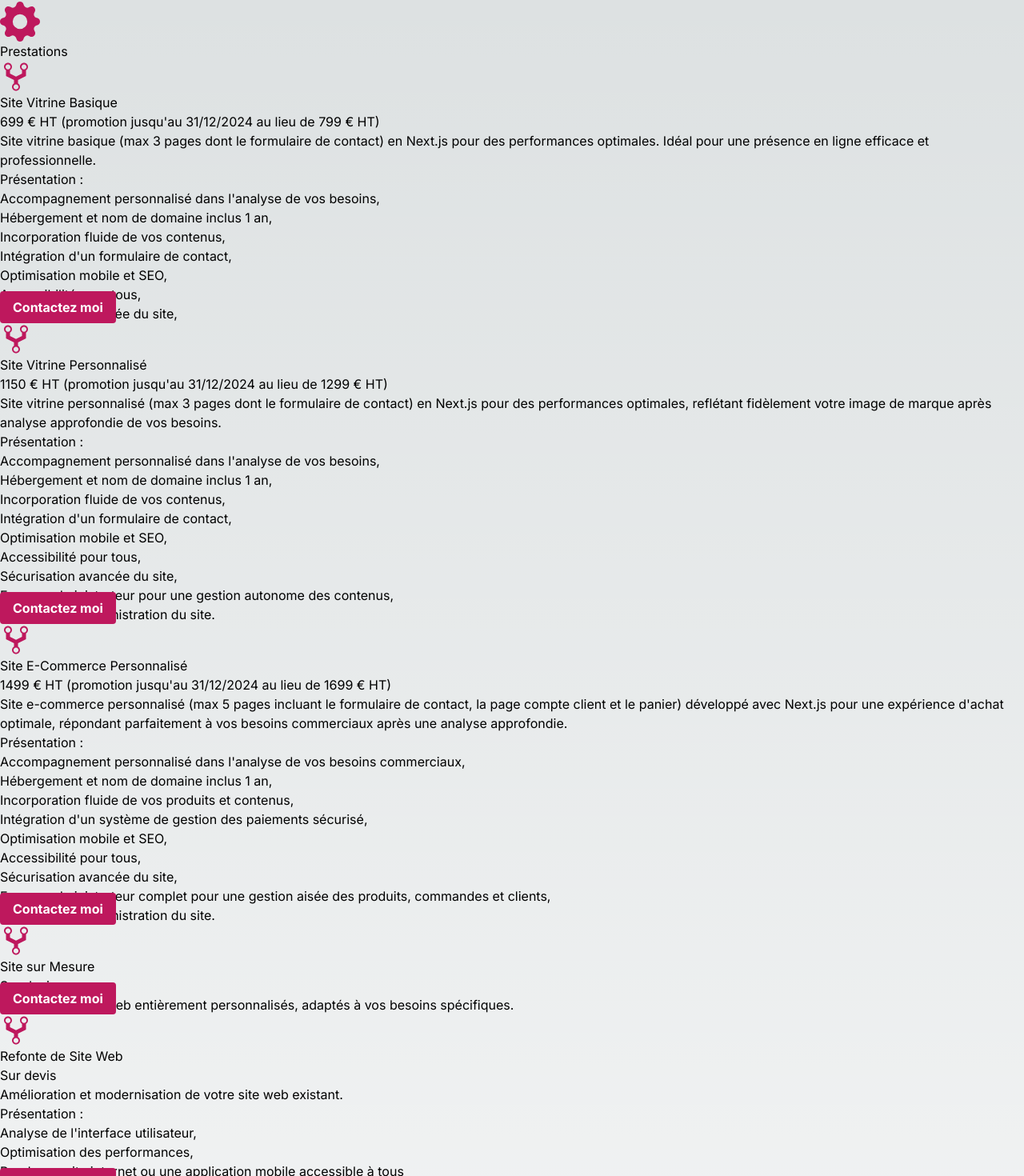
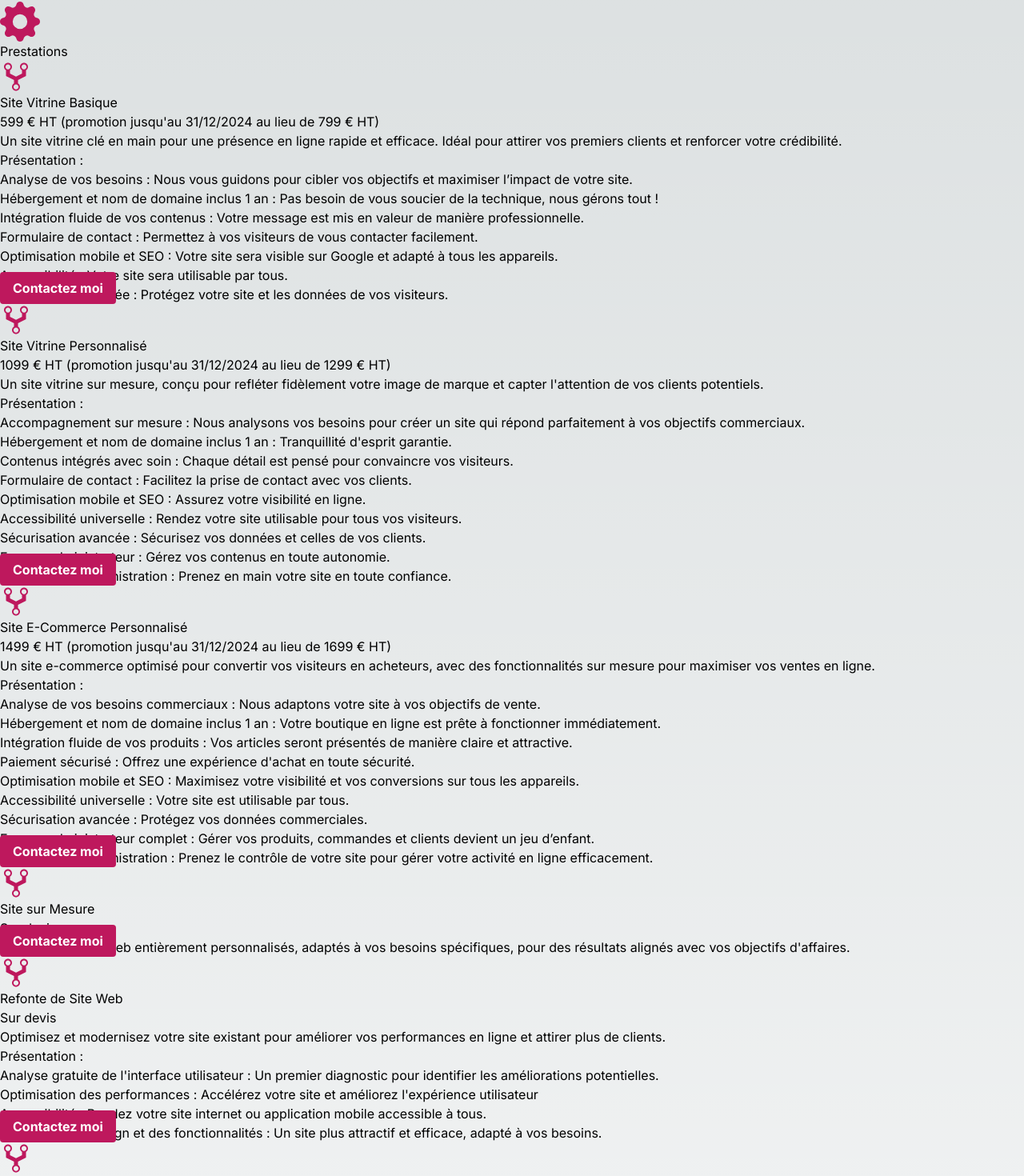
Before and after one commit to PriscilliaAmmeux/my_portfolio, a Next.js app: page /prestations in a window 1280 px wide. Shown: the part 562-2032 px from the top of the page at 80% size. Built offline with nearby package versions, Linux system fonts and the light colour scheme; a web font is replaced by a local one.

Commit message:
v2 prestations

```diff
--- a/src/app/ui/listPrestations/listPrestations.tsx
+++ b/src/app/ui/listPrestations/listPrestations.tsx
@@ -42,6 +42,13 @@ export default function ListPrestations() {
                     <PrestationList list={prestation.presentation} />
                   </>
                 )}
+              {prestation.url && (
+                <li className="mt-2 mb-2">
+                  <a href={prestation.url} className="text-blue-500 underline">
+                    En savoir plus ici
+                  </a>
+                </li>
+              )}
             </ul>
           </div>
         </Card>
--- a/src/data/prestations.json
+++ b/src/data/prestations.json
@@ -2,90 +2,124 @@
   {
     "id": 1,
     "title": "Site Vitrine Basique",
-    "price": "699 € HT (promotion jusqu'au 31/12/2024 au lieu de 799 € HT)",
-    "description": "Site vitrine basique (max 3 pages dont le formulaire de contact)  en Next.js pour des performances optimales. Idéal pour une présence en ligne efficace et professionnelle.",
+    "price": "599 € HT (promotion jusqu'au 31/12/2024 au lieu de 799 € HT)",
+    "description": "Un site vitrine clé en main pour une présence en ligne rapide et efficace. Idéal pour attirer vos premiers clients et renforcer votre crédibilité.",
     "presentation": [
       {
-        "content": "Accompagnement personnalisé dans l'analyse de vos besoins,"
+        "content": "Analyse de vos besoins : Nous vous guidons pour cibler vos objectifs et maximiser l’impact de votre site."
       },
-      { "content": "Hébergement et nom de domaine inclus 1 an," },
-      { "content": "Incorporation fluide de vos contenus," },
-      { "content": "Intégration d'un formulaire de contact," },
-      { "content": "Optimisation mobile et SEO," },
-      { "content": "Accessibilité pour tous," },
-      { "content": "Sécurisation avancée du site," }
+      {
+        "content": "Hébergement et nom de domaine inclus 1 an : Pas besoin de vous soucier de la technique, nous gérons tout !"
+      },
+      {
+        "content": "Intégration fluide de vos contenus : Votre message est mis en valeur de manière professionnelle."
+      },
+      {
+        "content": "Formulaire de contact : Permettez à vos visiteurs de vous contacter facilement."
+      },
+      {
+        "content": "Optimisation mobile et SEO : Votre site sera visible sur Google et adapté à tous les appareils."
+      },
+      { "content": "Accessibilité : Votre site sera utilisable par tous." },
+      {
+        "content": "Sécurisation avancée : Protégez votre site et les données de vos visiteurs."
+      }
     ]
   },
 
   {
     "id": 2,
     "title": "Site Vitrine Personnalisé",
-    "price": "1150 € HT (promotion jusqu'au 31/12/2024 au lieu de 1299 € HT)",
-    "description": "Site vitrine personnalisé (max 3 pages dont le formulaire de contact) en Next.js pour des performances optimales, reflétant fidèlement votre image de marque après analyse approfondie de vos besoins.",
+    "price": "1099 € HT (promotion jusqu'au 31/12/2024 au lieu de 1299 € HT)",
+    "description": "Un site vitrine sur mesure, conçu pour refléter fidèlement votre image de marque et capter l'attention de vos clients potentiels.",
     "presentation": [
       {
-        "content": "Accompagnement personnalisé dans l'analyse de vos besoins,"
+        "content": "Accompagnement sur mesure : Nous analysons vos besoins pour créer un site qui répond parfaitement à vos objectifs commerciaux."
       },
-      { "content": "Hébergement et nom de domaine inclus 1 an," },
-      { "content": "Incorporation fluide de vos contenus," },
-      { "content": "Intégration d'un formulaire de contact," },
-      { "content": "Optimisation mobile et SEO," },
-      { "content": "Accessibilité pour tous," },
-      { "content": "Sécurisation avancée du site," },
       {
-        "content": "Espace administrateur pour une gestion autonome des contenus,"
+        "content": "Hébergement et nom de domaine inclus 1 an : Tranquillité d'esprit garantie."
       },
-      { "content": "Formation à l'administration du site." }
+      {
+        "content": "Contenus intégrés avec soin : Chaque détail est pensé pour convaincre vos visiteurs."
+      },
+      {
+        "content": "Formulaire de contact : Facilitez la prise de contact avec vos clients."
+      },
+      {
+        "content": "Optimisation mobile et SEO : Assurez votre visibilité en ligne."
+      },
+      {
+        "content": "Accessibilité universelle : Rendez votre site utilisable pour tous vos visiteurs."
+      },
+      {
+        "content": "Sécurisation avancée : Sécurisez vos données et celles de vos clients."
+      },
+      {
+        "content": "Espace administrateur : Gérez vos contenus en toute autonomie."
+      },
+      {
+        "content": "Formation à l'administration : Prenez en main votre site en toute confiance."
+      }
     ]
   },
   {
     "id": 3,
     "title": "Site E-Commerce Personnalisé",
     "price": "1499 € HT (promotion jusqu'au 31/12/2024 au lieu de 1699 € HT)",
-    "description": "Site e-commerce personnalisé (max 5 pages incluant le formulaire de contact, la page compte client et le panier) développé avec Next.js pour une expérience d'achat optimale, répondant parfaitement à vos besoins commerciaux après une analyse approfondie.",
+    "description": "Un site e-commerce optimisé pour convertir vos visiteurs en acheteurs, avec des fonctionnalités sur mesure pour maximiser vos ventes en ligne.",
     "presentation": [
       {
-        "content": "Accompagnement personnalisé dans l'analyse de vos besoins commerciaux,"
-      },
-      { "content": "Hébergement et nom de domaine inclus 1 an," },
-      {
-        "content": "Incorporation fluide de vos produits et contenus,"
+        "content": "Analyse de vos besoins commerciaux : Nous adaptons votre site à vos objectifs de vente."
       },
       {
-        "content": "Intégration d'un système de gestion des paiements sécurisé,"
+        "content": "Hébergement et nom de domaine inclus 1 an : Votre boutique en ligne est prête à fonctionner immédiatement."
       },
-      { "content": "Optimisation mobile et SEO," },
-      { "content": "Accessibilité pour tous," },
-      { "content": "Sécurisation avancée du site," },
       {
-        "content": "Espace administrateur complet pour une gestion aisée des produits, commandes et clients,"
+        "content": "Intégration fluide de vos produits : Vos articles seront présentés de manière claire et attractive."
       },
-      { "content": "Formation à l'administration du site." }
+      {
+        "content": "Paiement sécurisé : Offrez une expérience d'achat en toute sécurité."
+      },
+      {
+        "content": "Optimisation mobile et SEO : Maximisez votre visibilité et vos conversions sur tous les appareils."
+      },
+      {
+        "content": "Accessibilité universelle : Votre site est utilisable par tous."
+      },
+      {
+        "content": "Sécurisation avancée : Protégez vos données commerciales."
+      },
+      {
+        "content": "Espace administrateur complet : Gérer vos produits, commandes et clients devient un jeu d’enfant."
+      },
+      {
+        "content": "Formation à l'administration : Prenez le contrôle de votre site pour gérer votre activité en ligne efficacement."
+      }
     ]
   },
   {
     "id": 4,
     "title": "Site sur Mesure",
     "price": "Sur devis",
-    "description": "Création de sites web entièrement personnalisés, adaptés à vos besoins spécifiques."
+    "description": "Création de sites web entièrement personnalisés, adaptés à vos besoins spécifiques, pour des résultats alignés avec vos objectifs d'affaires."
   },
   {
     "id": 5,
     "title": "Refonte de Site Web",
     "price": "Sur devis",
-    "description": "Amélioration et modernisation de votre site web existant. ",
+    "description": "Optimisez et modernisez votre site existant pour améliorer vos performances en ligne et attirer plus de clients. ",
     "presentation": [
       {
-        "content": " Analyse de l'interface utilisateur,"
+        "content": "Analyse gratuite de l'interface utilisateur : Un premier diagnostic pour identifier les améliorations potentielles."
       },
       {
-        "content": "Optimisation des performances,"
+        "content": "Optimisation des performances : Accélérez votre site et améliorez l'expérience utilisateur"
       },
       {
-        "content": "Rendre un site internet ou une application mobile accessible à tous"
+        "content": "Accessibilité : Rendez votre site internet ou application mobile accessible à tous."
       },
       {
-        "content": "Mise à jour du design et des fonctionnalités pour un site plus attractif et efficace."
+        "content": "Mise à jour du design et des fonctionnalités : Un site plus attractif et efficace, adapté à vos besoins."
       }
     ]
   },
@@ -122,5 +156,19 @@
         "content": "A négocier selon la durée et la complexité du projet."
       }
     ]
+  },
+  {
+    "id": 8,
+    "title": "Freelance ou collectif",
+    "description": "Si votre projet nécessite davantage de ressources, je peux travailler si vous le souhaitez avec KreaWebSolutions:",
+    "presentation": [
+      {
+        "content": "Un collectif de 5 freelances : 3 développeurs webs, 1 rédactrice web et 1 coach mindset."
+      },
+      {
+        "content": "Les tarifs et prestations seront alors définis avec toute l'équipe, afin d'offrir une solution complète et adaptée."
+      }
+    ],
+    "url": "https://kreawebsolutions.fr/"
   }
 ]
```
Also changed, not shown: public/cicd.webp (added).
